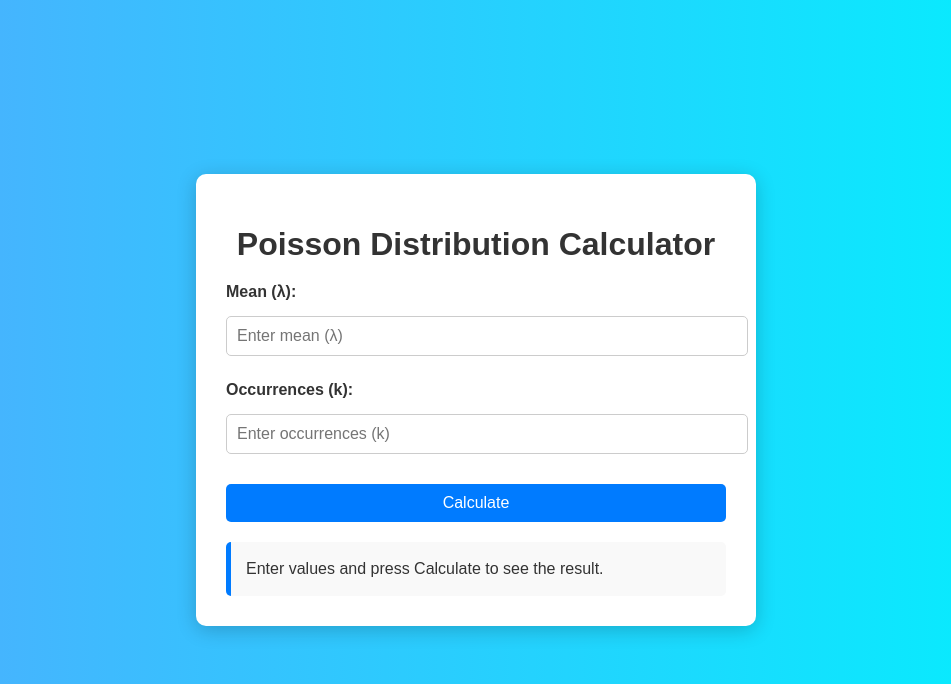
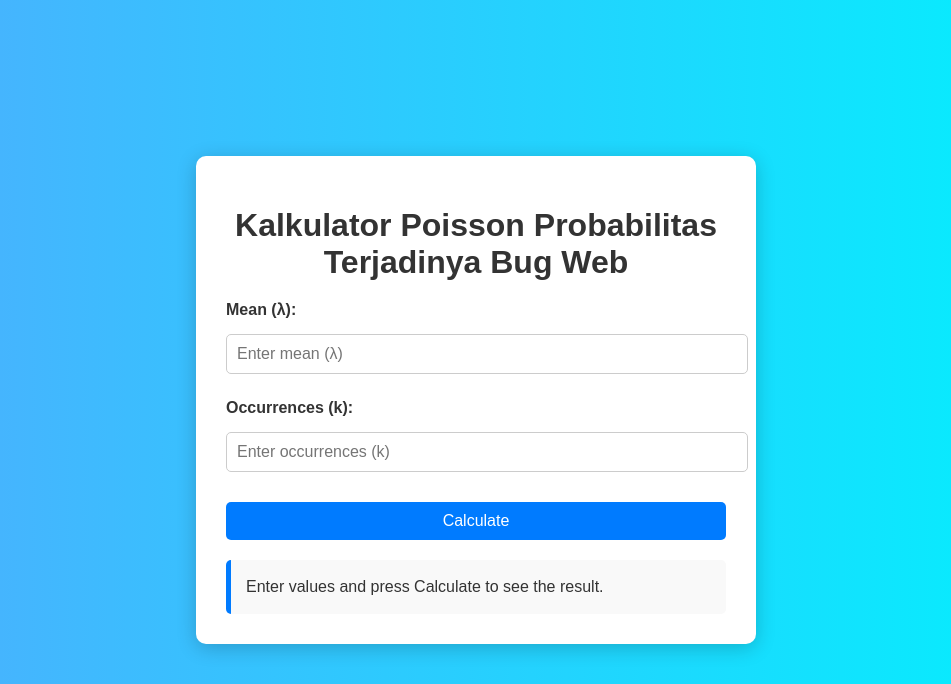
Before and after one commit to kecchi986/tugas11-hafidz-distribusipoisson, a Flask app: page / in a window 1280 px wide. Shown: the top 684 px of the page, without its empty margins (164-1115 px from the left). Run offline with Flask 3, Linux system fonts and the light colour scheme.

Commit message:
Update index.html

```diff
--- a/templates/index.html
+++ b/templates/index.html
@@ -84,7 +84,7 @@
 </head>
 <body>
     <div class="container">
-        <h1>Poisson Distribution Calculator</h1>
+        <h1>Kalkulator Poisson Probabilitas Terjadinya Bug Web</h1>
         <form id="poissonForm">
             <label for="lambda">Mean (λ):</label>
             <input type="number" id="lambda" name="lambda" required step="any" min="0" placeholder="Enter mean (λ)">
```
